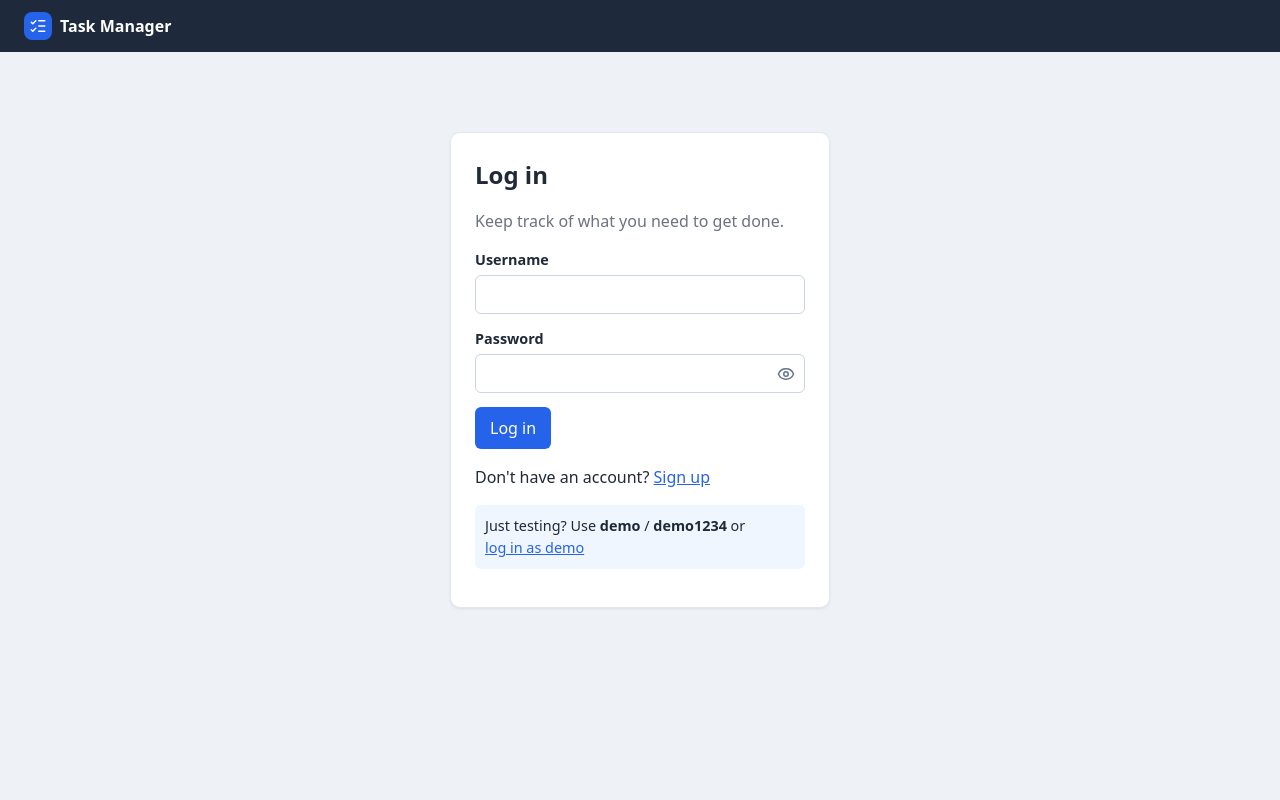
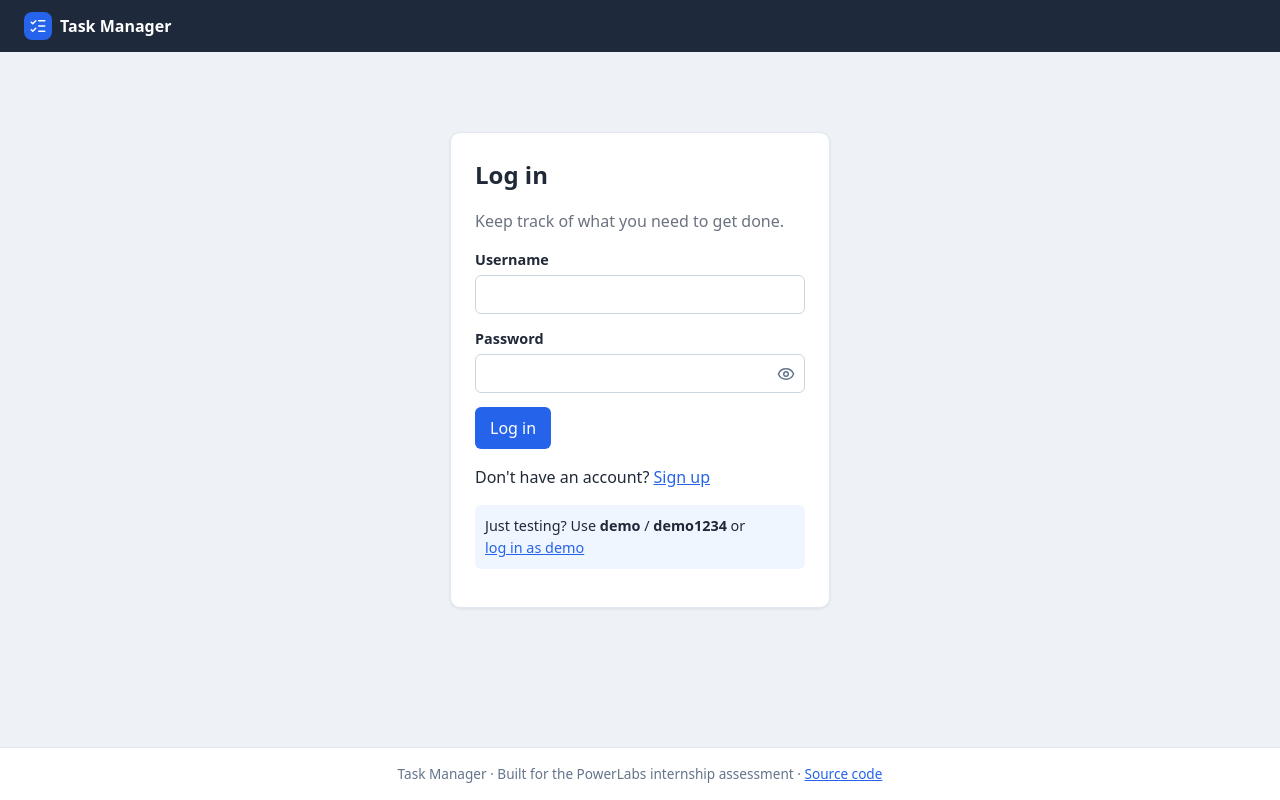
Before and after one commit to NueloSE/task-manager, a React (Vite) app: page / in a window 1280 px wide. Built offline with nearby package versions, Linux system fonts and the light colour scheme; no server answers.

Commit message:
add footer

```diff
--- a/src/App.tsx
+++ b/src/App.tsx
@@ -47,6 +47,11 @@ export default function App() {
           </Routes>
         )}
       </main>
+
+      <footer>
+        Task Manager · Built for the PowerLabs internship assessment ·{' '}
+        <a href="https://github.com/NueloSE/task-manager">Source code</a>
+      </footer>
     </>
   );
 }
--- a/src/styles.css
+++ b/src/styles.css
@@ -33,10 +33,28 @@ header button.secondary:hover {
   background: rgba(255, 255, 255, 0.2);
 }
 
+/* Header, page and footer stacked, with the page taking the free space so the footer stays at the bottom */
+#root {
+  display: flex;
+  flex-direction: column;
+  min-height: 100vh;
+}
+
 main {
+  flex: 1;
+  width: 100%;
   max-width: 760px;
   margin: 0 auto;
   padding: 32px 16px;
+}
+
+footer {
+  padding: 16px;
+  border-top: 1px solid #e2e8f0;
+  background: white;
+  color: #64748b;
+  font-size: 0.85rem;
+  text-align: center;
 }
 
 h1 {
```
